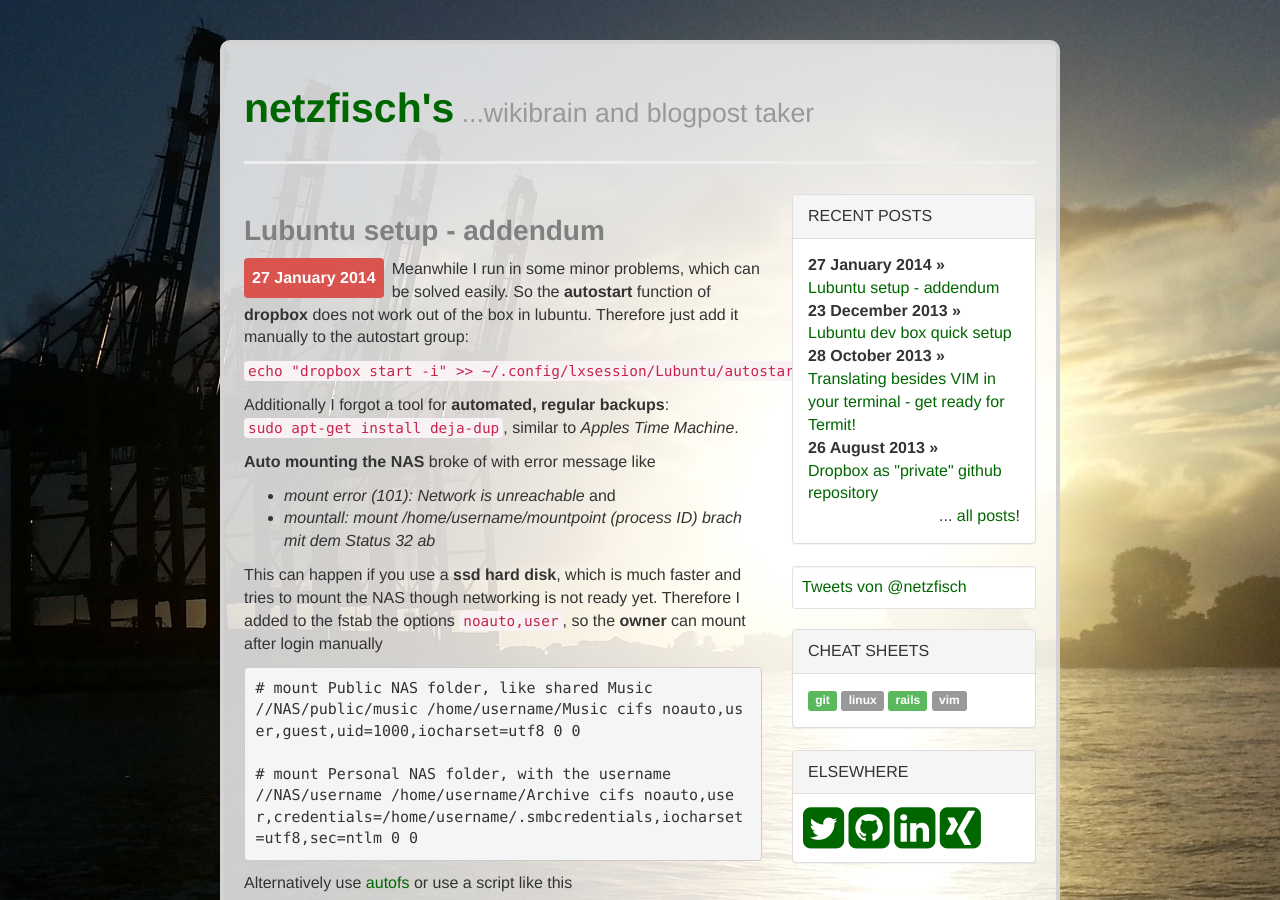
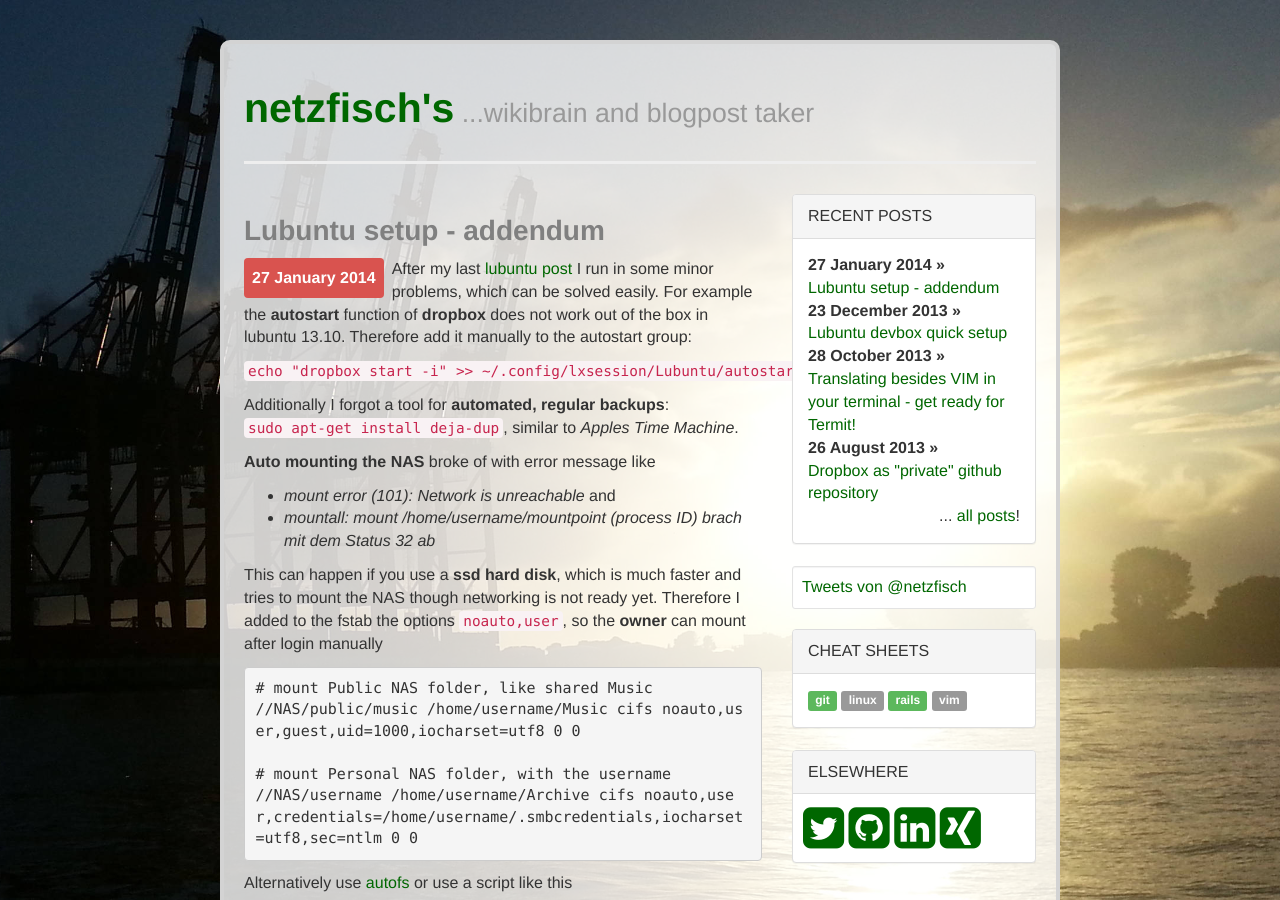
Before and after one commit to netzfisch/netzfisch.github.io, a Jekyll site: the page built from _posts/2014-01-27-lubuntu-setup-addendum.md, in a window 1280 px wide and 900 px high. Built offline with Jekyll 4.4.1, drawn with Linux system fonts in a browser that asks for light colours; nearby versions of some CDN libraries; Markdown is read by kramdown in place of the engine named in the settings; comment, search, counter and statistics services are not loaded.

Commit message:
correct post

```diff
--- a/_posts/2013-12-23-lubuntu-dev-box-quick-setup.md
+++ b/_posts/2013-12-23-lubuntu-devbox-quick-setup.md
@@ -2,7 +2,7 @@
 layout:    post
 category:  linux
 tags:      lubuntu install backup tar dotfiles ruby
-title:     Lubuntu dev box quick setup
+title:     Lubuntu devbox quick setup
 ---
 After years staying with my old laptop, downgrading the window manager from GNOME 3 back to GNOME 2 and finally to **LXDE**, to keep decent performance - while upgrading to new distro-releases, finally the point came: I had to change my beloved companion **[IBM ThinkPad T41][1]**! So, I sad good bye ;-( and hello :-) to a more powerful one!
 
--- a/_posts/2014-01-27-lubuntu-setup-addendum.md
+++ b/_posts/2014-01-27-lubuntu-setup-addendum.md
@@ -4,7 +4,7 @@ category:  linux
 tags:      lubuntu install backup nas
 title:     Lubuntu setup - addendum
 ---
-Meanwhile I run in some minor problems, which can be solved easily. So the **autostart** function of **dropbox** does not work out of the box in lubuntu. Therefore just add it manually to the autostart group:
+After my last [lubuntu post][1] I run in some minor problems, which can be solved easily. For example the **autostart** function of **dropbox** does not work out of the box in lubuntu 13.10. Therefore add it manually to the autostart group:
 
 `echo "dropbox start -i" >> ~/.config/lxsession/Lubuntu/autostart`
 
@@ -25,7 +25,7 @@ This can happen if you use a **ssd hard disk**, which is much faster and tries t
 //NAS/username /home/username/Archive cifs noauto,user,credentials=/home/username/.smbcredentials,iocharset=utf8,sec=ntlm 0 0
 {% endhighlight %}
 
-Alternatively use [autofs][1] or use a script like this
+Alternatively use [autofs][2] or use a script like this
 
 {% highlight bash %}
 #! /bin/sh
```
Also changed, not shown: other parts of _posts/2014-01-27-lubuntu-setup-addendum.md (+2 -1 lines).
